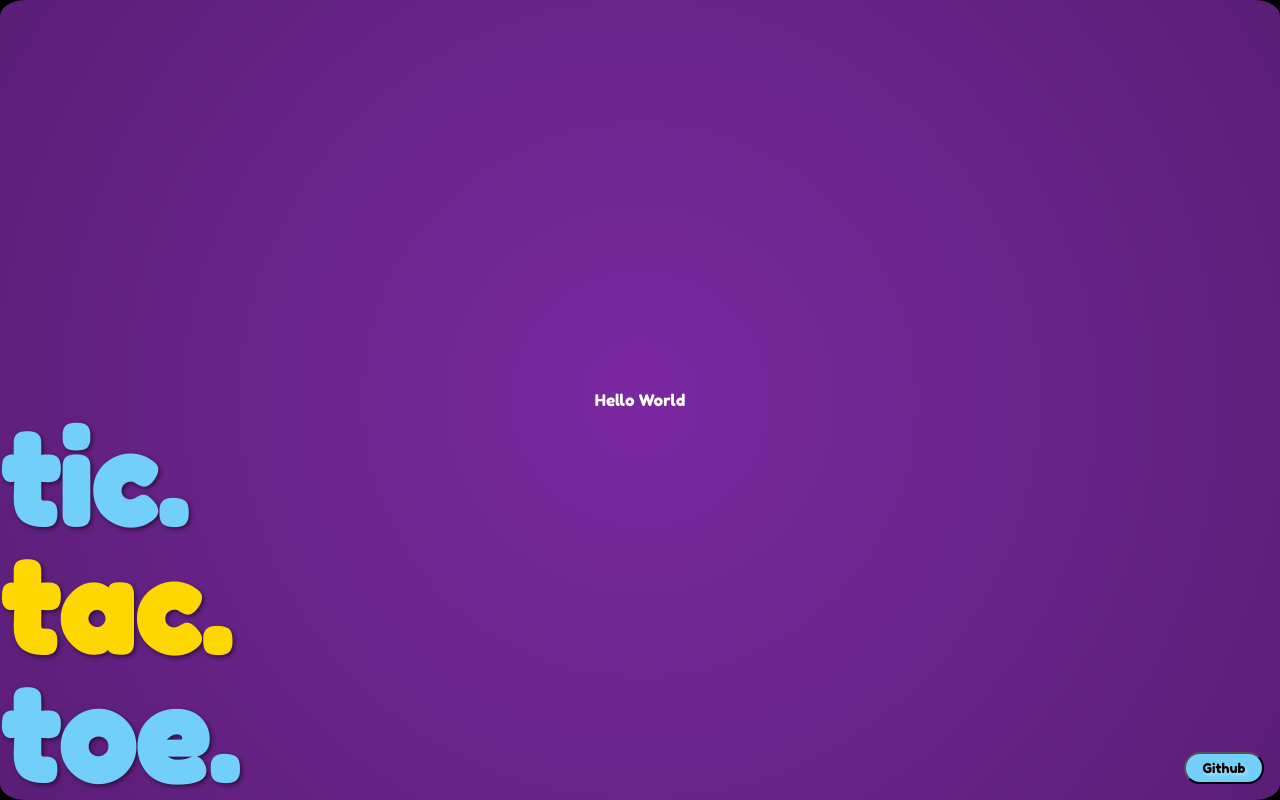
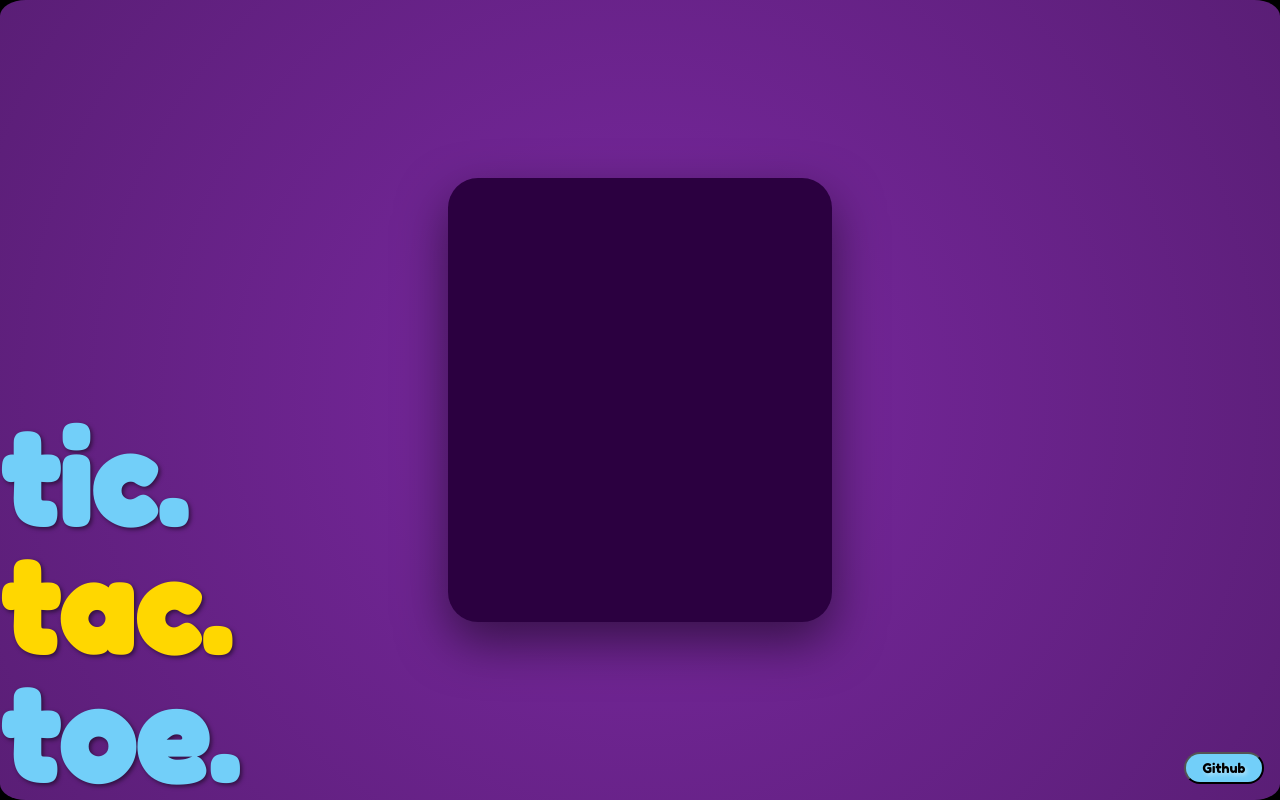
Before and after one commit to hkumar3b/Tic-Tac-Toe, a React (Vite) app: page / in a window 1280 px wide. Built offline with nearby package versions, Linux system fonts and the light colour scheme.

Commit message:
feat: implement Board component and add corresponding styles to App

```diff
--- a/src/App.tsx
+++ b/src/App.tsx
@@ -1,3 +1,4 @@
+import { Board } from "./Board"
 import { GameName } from "./GameName"
 import { GithubButton } from "./GithubButoon"
 
@@ -5,7 +6,7 @@ function App() {
 
   return (
     <>
-    <div>Hello World</div>
+    <Board/>
     <GameName/>
     <GithubButton/>
     </>
--- /dev/null
+++ b/src/Board.tsx
@@ -0,0 +1,7 @@
+export const Board=()=>{
+    return(
+        <div className="board">
+
+        </div>
+    );
+}
--- a/src/index.css
+++ b/src/index.css
@@ -89,3 +89,18 @@ body {
   background-color: var(--accent-color);
   scale: calc(1.2);
 }
+
+.board {
+  width: 30vw;
+  max-width: 844px;
+  max-height: 85vh;
+  aspect-ratio: 844 / 977;
+  background-color: #2B0040;
+  border-radius: 30px;
+  box-shadow: 0 20px 50px rgba(0, 0, 0, 0.5);
+  display: flex;
+  flex-direction: column;
+  align-items: center;
+  position: relative;
+  z-index: 1;
+}
```
